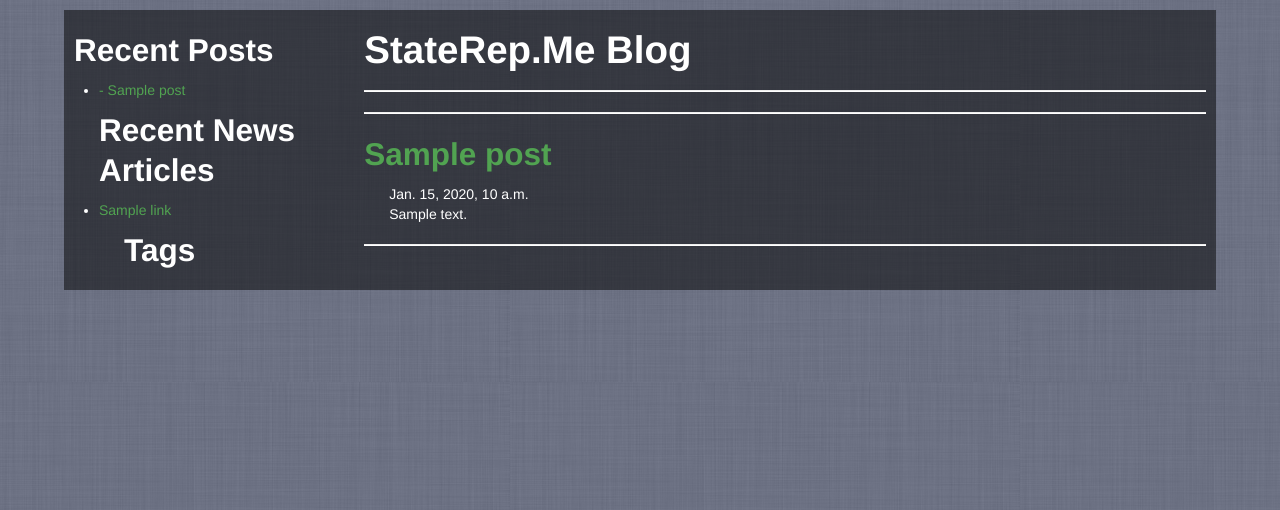
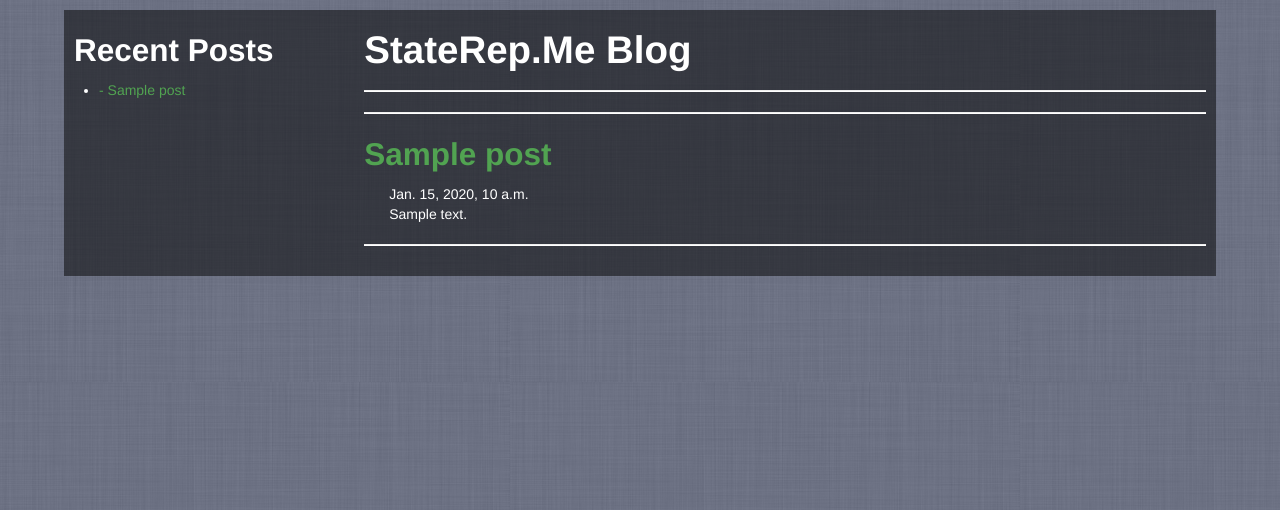
Before and after one commit to staterepme/State-Gov-Tracker, a Django app: template state_gov_tracker_app/templates/blog.html in a window 1280 px wide. Shown: the part 110-620 px from the top of the page. Run offline with Django 3.2, Linux system fonts and the light colour scheme; the template is opened without the code that fills it: most values are stand-ins (such as "Sample title", 1, 10 or a date in 2020); some libraries are stand-ins or nearby versions; some web fonts are replaced.

Commit message:
Fixed left navbar for blog and blogposts

```diff
--- a/state_gov_tracker_app/templates/blog.html
+++ b/state_gov_tracker_app/templates/blog.html
@@ -10,14 +10,9 @@
     <h2>Recent Posts</h2>
         <ul>
             {% for post in recentposts %}
-                <li><a href="#">- {{ post.title }}</a></li>
+                <li><a href="/blog/post_num/{{ post.id }}">- {{ post.title }}</a></li>
             {% endfor %}
-    <h2>Recent News Articles</h2>
-              {% for link in links %}
-                <li><a href="{{ link.link }}" rel="tooltip" data-placement="top" data-original-title="{{ link.description }}">{{ link.title }}</a></li>
-              {% endfor %}
-        <ul>
-        <h2>Tags</h2>
+        </ul>
     </div>
     <div id="posts" class="span9">
         <h1>StateRep.Me Blog</h1>
```
Also changed, not shown: state_gov_tracker_app/templates/blog_post.html (+1 -6 lines).
